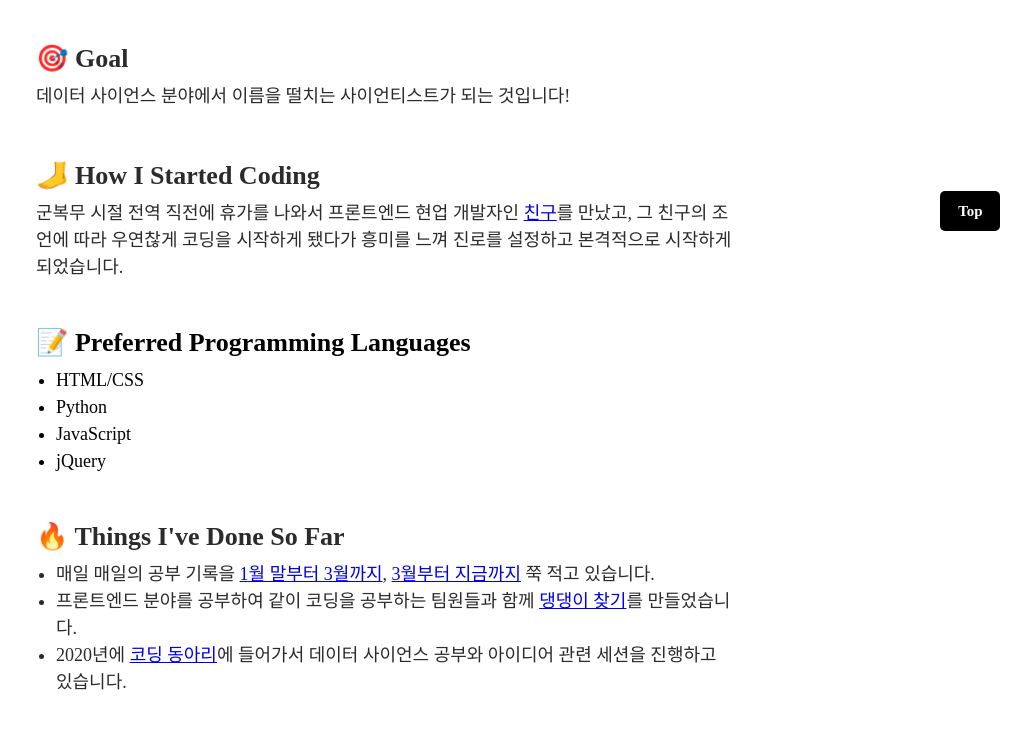
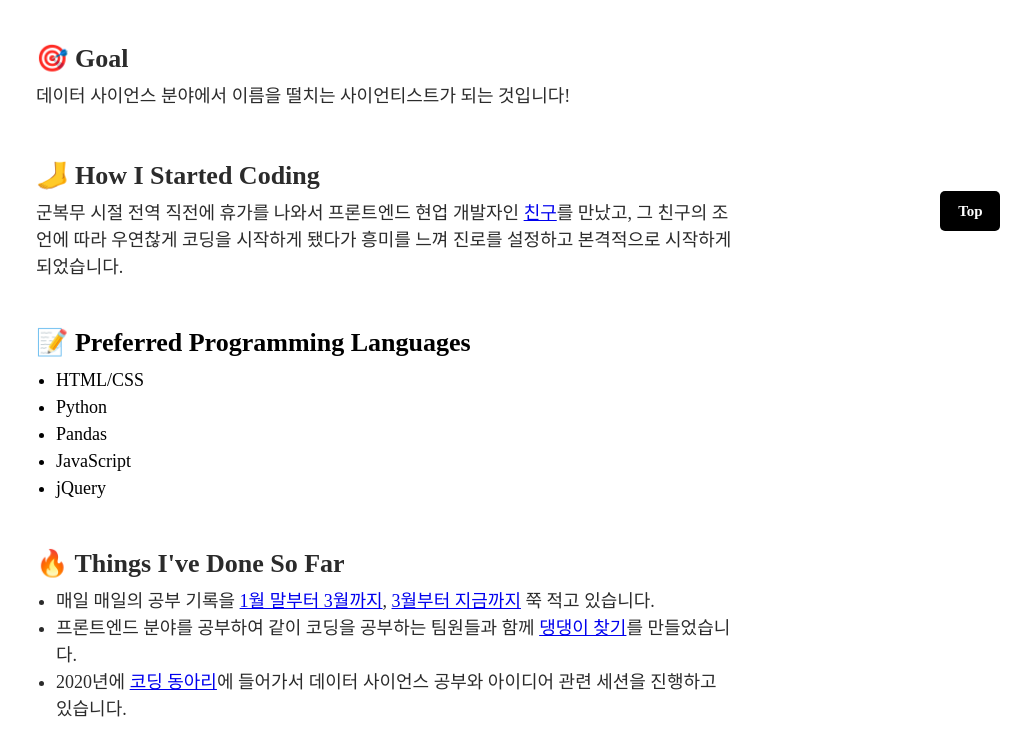
Before and after one commit to steadily-worked/steadily-worked.github.io, a plain HTML site: page index.html in a window 1280 px wide. Shown: the part 553-1292 px from the top of the page, without its empty margins (254-1280 px from the left). Drawn offline with nearby package versions, Linux system fonts and the light colour scheme.

Commit message:
languages 수정

```diff
--- a/index.html
+++ b/index.html
@@ -8,6 +8,7 @@
     <link href='css/styles_introduction.css' rel='stylesheet'>
  </head>
  <body>
+     <div class='main'>
      <div class='title'><a href="https://github.com/steadily-worked">Sangmin Park</a></div>
      <img class="sangmin" src="images/sangmin.jpeg">
      <div class="explanation">
@@ -27,6 +28,7 @@
          <ul class='mission-explanation2'>
              <li>HTML/CSS</li>
              <li>Python</li>
+             <li>Pandas</li>
              <li>JavaScript</li>
              <li>jQuery</li>
          </ul>
@@ -38,7 +40,6 @@
             <li>프론트엔드 분야를 공부하여 같이 코딩을 공부하는 팀원들과 함께 <a href="https://showmethatcode.team/doggy">댕댕이 찾기</a>를 만들었습니다.</li>
             <li>2020년에 <a href="https://likelion.net">코딩 동아리</a>에 들어가서 데이터 사이언스 공부와 아이디어 관련 세션을 진행하고 있습니다.</li>
          </ul>
-        </div>
      </div>
      <div class='plans'>
          <div class='mission-title'>🏃‍♂️ Plans</div>
@@ -54,6 +55,7 @@
              <li>SNS는 안하지만 <a href="https://github.com/steadily-worked">GitHub</a>에는 꾸준히 커밋중입니다 😄</li>
          </ul>
      </div>
+    </div>
      <div>
          <span class='topBtn'>Top</span>
      </div>
@@ -64,6 +66,17 @@
     topEle.on('click',function() {
         $('html, body').stop().animate({scrollTop: 0}, delay);
     });
+    $(document).ready(function() {
+        $(window).scroll(function() {
+            $('.main').each(function(i) {
+                var bottom_of_object = $(this).offset().top + $(this).outerHeight();
+                var bottom_of_window = $(window).scrollTop() + $(window).height();
+                if( bottom_of_window > bottom_of_object/2 ){
+                $(this).animate({'opacity':'1'},500);
+                }
+            });
+        });
+    });
 </script>
  </body>
 </html>
```
